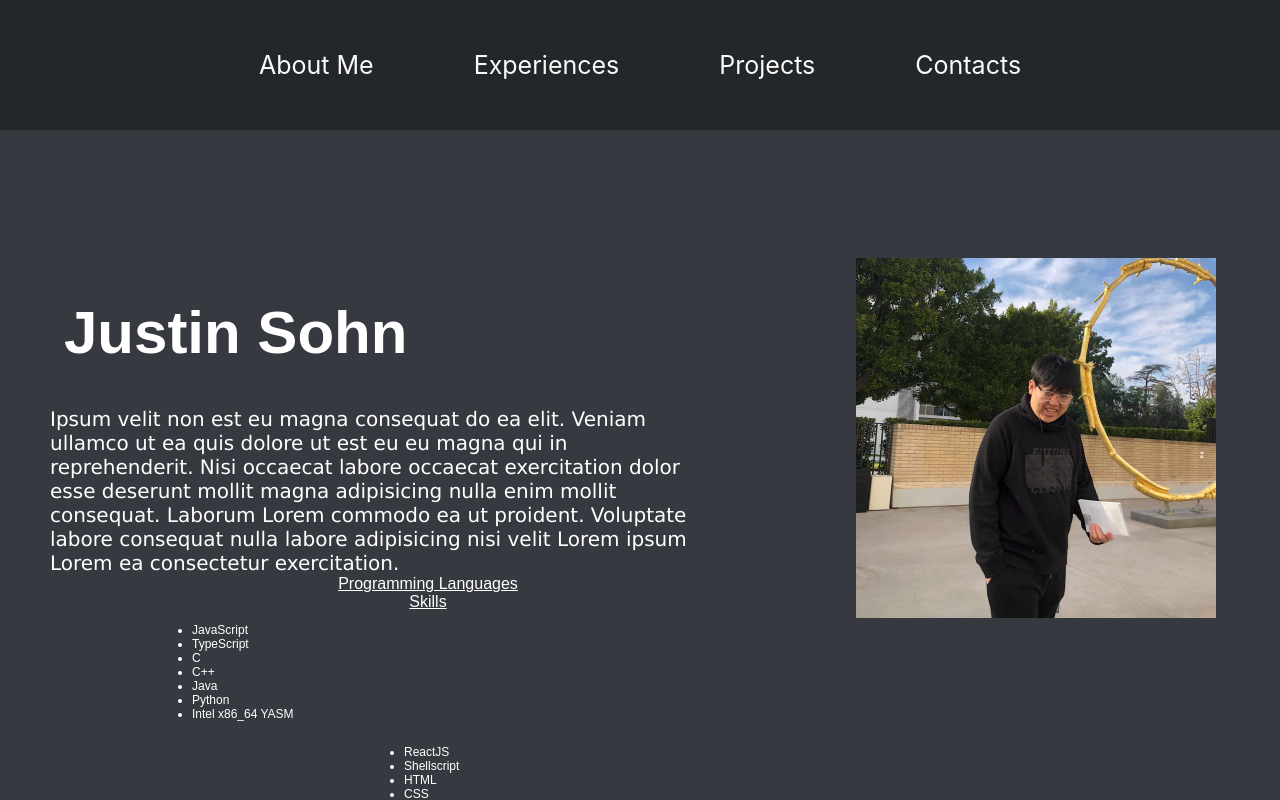
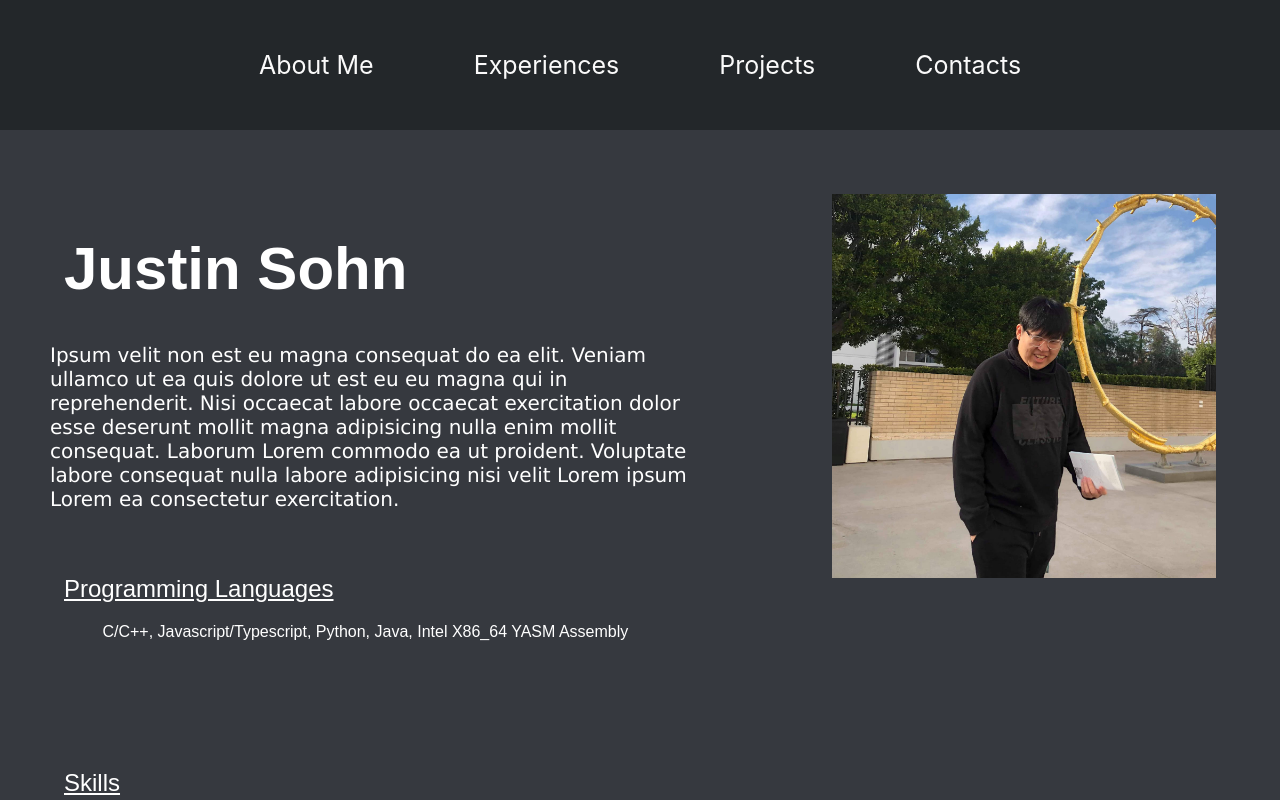
Before and after one commit to SohnJustin/portfolio, a React (Create React App) app: page / in a window 1280 px wide. Shown: the top 800 px of the page. Built offline with nearby package versions, Linux system fonts and the light colour scheme; what styled-breakpoints would draw is missing.

Commit message:
MobileFirstSkills fixed

```diff
--- a/src/components/pagelayout/Home.tsx
+++ b/src/components/pagelayout/Home.tsx
@@ -10,7 +10,9 @@ import {
   BulletPoint,
   DesktopHobbies,
   MobileFirstPrompt,
-  MobileSkills,
+  MobileFirstSkills,
+  DesktopSkills,
+  DesktopSkillPrompt,
 } from "../../styles/RouteStyle/Home.style";
 import {
   Background,
@@ -36,8 +38,8 @@ function Home() {
         <StyleSelfShot src={SelfShot1} />
         <MobileFirstIntroduction />
         <MobileFirstPrompt />
-        <MobileSkills>Programming Languages</MobileSkills>
-        <MobileSkills>Skills</MobileSkills>
+        <MobileFirstSkills>Programming Languages</MobileFirstSkills>
+        <MobileFirstSkills>Skills</MobileFirstSkills>
         <BulletPoint>
           <DesktopSkillList>JavaScript</DesktopSkillList>
           <DesktopSkillList>TypeScript</DesktopSkillList>
@@ -58,6 +60,15 @@ function Home() {
           <DesktopSkillList>PySide6</DesktopSkillList>
           <DesktopSkillList>Github</DesktopSkillList>
         </BulletPoint>
+        <DesktopSkills>Programming Languages</DesktopSkills>
+        <DesktopSkillPrompt>
+          C/C++, Javascript/Typescript, Python, Java, Intel X86_64 YASM Assembly
+        </DesktopSkillPrompt>
+        <DesktopSkills> Skills </DesktopSkills>
+        <DesktopSkillPrompt>
+          ReactJS, Shellscript, HTML, CSS, MaterialUI, Media Query, Styled
+          Components, PyQT/QtDesigner, Pyside6, Github
+        </DesktopSkillPrompt>
         <MobileSkillList>Hobbies</MobileSkillList>
         <MobileSkillList>
           Current hobbies I like to do is playing video games, video editing,
--- a/src/styles/RouteStyle/GlobalBackground.style.ts
+++ b/src/styles/RouteStyle/GlobalBackground.style.ts
@@ -7,7 +7,8 @@ const Background = createGlobalStyle`
 `;
 const PageContainer = styled.div`
   height: 100%;
-  padding-top: 10%;
+  width: 100%;
+  padding-top: 5%;
   align-items: center;
   font-family: Arial, Helvetica, sans-serif;
   color: white;
--- a/src/styles/RouteStyle/Home.style.ts
+++ b/src/styles/RouteStyle/Home.style.ts
@@ -45,7 +45,7 @@ const MobileFirstPrompt = styled.div`
   }
   //tablet
   @media screen and (min-width: 769px) {
-    padding-left: 50px;
+    padding-left: 30px;
     margin-top: 10px;
     font-size: 20px;
     width: 85%;
@@ -58,17 +58,47 @@ const MobileFirstPrompt = styled.div`
     width: 50%;
   }
 `;
-const MobileSkills = styled.div`
-  font-size: 16px;
+const MobileFirstSkills = styled.div`
+  //Mobile + Tablet
+  padding-top: 10%;
+  padding-left: 20px;
+  font-size: 12px;
   text-decoration: underline;
   display: inline-block;
   font-size: 16px;
-  text-align: center;
-  width: 50%;
+  text-align: left;
+  width: 40%;
+
+  //desktop
+  @media screen and (min-width: 1024px) {
+    display: none;
+  }
 `;
 
-const DesktopSkills = styled.div``;
+const DesktopSkills = styled.div`
+  display: none;
+  @media screen and (min-width: 1024px) {
+    //Desktop view only
+    display: flex;
+    padding-left: 5%;
+    padding-top: 5%;
+    font-size: 24px;
+    text-decoration: underline;
+    text-align: left;
+  }
+`;
 
+const DesktopSkillPrompt = styled.div`
+  display: none;
+  @media screen and (min-width: 1024px) {
+    //Desktop view only
+    display: flex;
+    padding-top: 20px;
+    padding-bottom: 5vw;
+    text-align: left;
+    padding-left: 8%;
+  }
+`;
 const MobileSkillList = styled.h6`
   @media screen and (min-width: 769px) {
     display: none;
@@ -80,12 +110,17 @@ const DesktopSkillList = styled.li`
   text-align: left;
   font-size: 12px;
 `;
+
 const BulletPoint = styled.ul`
   display: inline-block;
   font-size: 12px;
-  text-align: left;
+  text-align: center;
   justify-content: space-evenly;
-  width: 40%;
+  width: 35%;
+  //desktop
+  @media screen and (min-width: 1024px) {
+    display: none;
+  }
 `;
 const List = styled.span`
   font-size: 20px;
@@ -94,20 +129,23 @@ const List = styled.span`
 const DesktopHobbies = styled.h3``;
 
 const StyleSelfShot = styled.img`
+  //Mobile
   max-height: 60vw;
   max-width: 45vh;
   height: auto;
   width: auto;
-  float: right;
-  margin-right: 5vw;
-  @media only screen and (max-width: 1024px) {
-    background-color: blue;
-    float: none;
-    margin-right: 0vw;
+  float: center;
+
+  //Tablet
+  @media screen and (min-width: 769px) {
+    float: right;
+    max-height: 30vw;
+    max-width: 80vw;
   }
-  @media screen and (max-width: 769px) {
-    max-height: 70vw;
-    max-width: 70vw;
+  //Desktop
+  @media only screen and (min-width: 1024px) {
+    float: right;
+    margin-right: 5vw;
   }
 `;
 export {
@@ -120,5 +158,7 @@ export {
   BulletPoint,
   MobileFirstIntroduction,
   MobileFirstPrompt,
-  MobileSkills,
+  MobileFirstSkills,
+  DesktopSkills,
+  DesktopSkillPrompt,
 };
```
